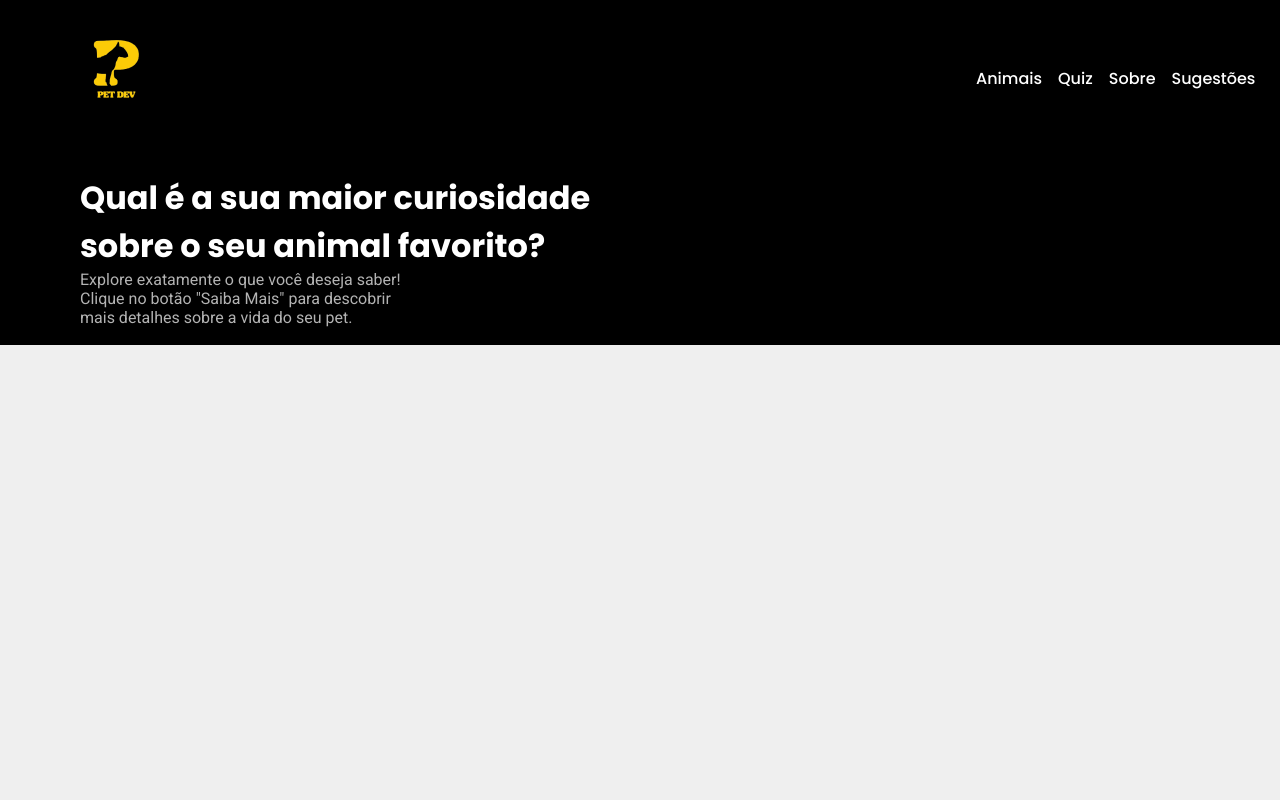
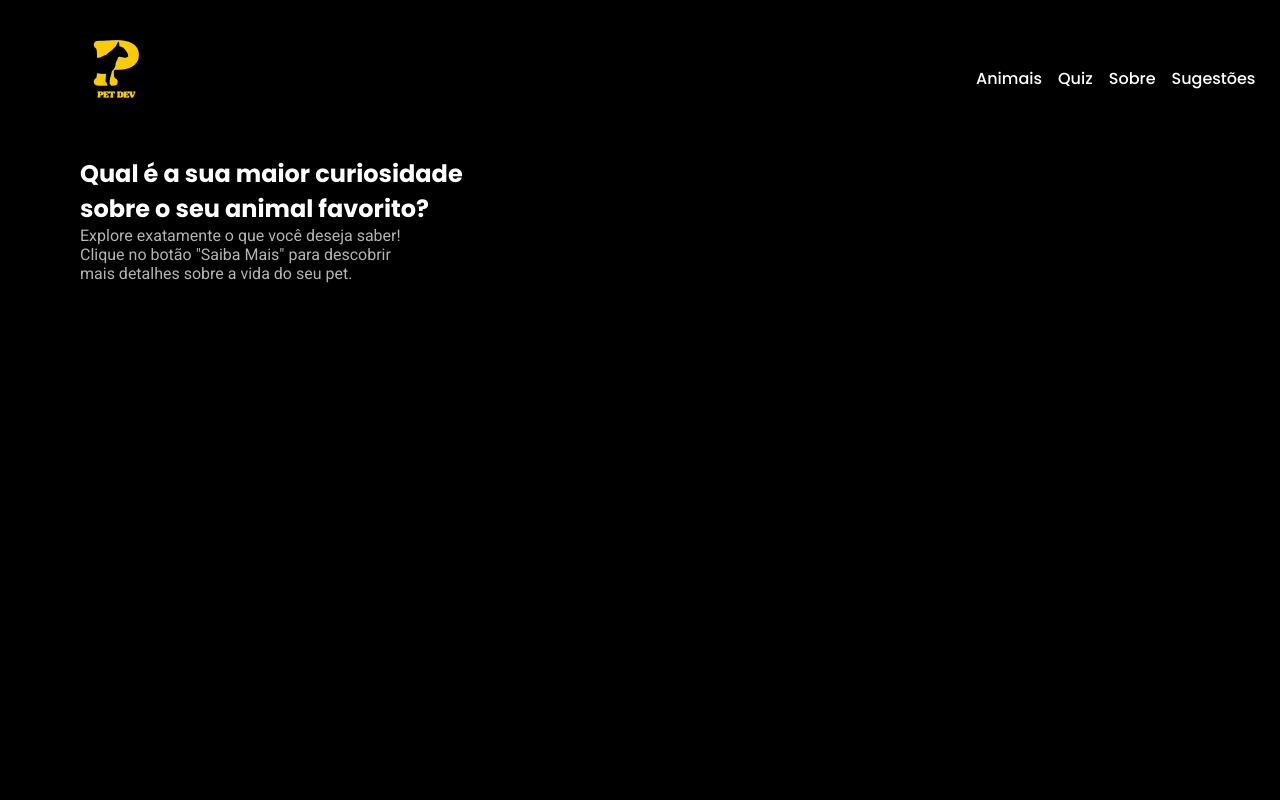
Before and after one commit to J4mily/PetDev, a React (Create React App) app: page / in a window 1280 px wide. Shown: the top 800 px of the page. Built offline with nearby package versions, Linux system fonts and the light colour scheme.

Commit message:
style: inclusão do body na Home

```diff
--- a/public/index.html
+++ b/public/index.html
@@ -7,6 +7,7 @@
     <style>
       @import url('https://fonts.googleapis.com/css2?family=Roboto:ital,wght@0,100;0,300;0,400;0,500;0,700;0,900;1,100;1,300;1,400;1,500;1,700;1,900&display=swap');
       </style>
+
 
     <meta charset="utf-8" />
     <link rel="icon" href="%PUBLIC_URL%/favicon.ico" />
--- a/src/App.js
+++ b/src/App.js
@@ -7,12 +7,14 @@ import Sugestao from './pages/Sugestoes';
 import Navbar from './componentes/navbar/Navbar';
 import Footer from './componentes/footer/Footer';
 
+
 function App() {
   return (
 
 
     <Router>
       <Navbar />
+
 
       <Routes>
         <Route path="/" element={<Home />} />
--- a/src/componentes/navbar/Navbar.module.css
+++ b/src/componentes/navbar/Navbar.module.css
@@ -1,3 +1,13 @@
+.animal {
+    display: flex;
+    height: 18%;
+    justify-content: space-between;
+    background-color: black;
+    padding: 1em;
+    align-items: center;
+    max-width: 100%;
+
+}
 
 .list {
     display: flex;
@@ -23,17 +33,6 @@
     font-weight: 500;
     font-style: normal;
 
-
-}
-.animal {
-    display: flex;
-    height: 18%;
-    justify-content: space-between;
-    background-color: black;
-    padding: 1em;
-    align-items: center;
-    max-width: 100%;
-
 }
 
 .logo {
--- a/src/pages/home/Home.js
+++ b/src/pages/home/Home.js
@@ -1,18 +1,27 @@
-import styles from './Home.module.css';
+import styles from "./Home.module.css";
 
-export const  Home = () => {
-    return(
-    <div>className={styles.container}
+export const Home = () => {
+  return (
+    <body>
+      <section>
+         <div className={styles.titulo_home}>
+            <h1>
+              Qual é a sua maior curiosidade
+              <br />
+              sobre o seu animal favorito?
+            </h1>
+            <p className={styles.texto_home}>
+              Explore exatamente o que você deseja saber!
+              <br />
+              Clique no botão "Saiba Mais" para descobrir
+              <br />
+              mais detalhes sobre a vida do seu pet.
+            </p>
+          </div>
 
-        <div className={styles.titulo_home}>
-            <h1>Qual é a sua maior curiosidade<br />sobre o seu animal favorito?</h1>
-            <p className={styles.texto_home}>
-                Explore exatamente o que você deseja saber!<br />Clique no botão "Saiba Mais" para descobrir<br />
-            mais detalhes sobre a vida do seu pet.</p>
-        </div>
-
-    </div>
-    )
-}
+      </section>
+    </body>
+  );
+};
 
 export default Home;
--- a/src/pages/home/Home.module.css
+++ b/src/pages/home/Home.module.css
@@ -1,5 +1,6 @@
-* {
-    background-color: black;
+body {
+    background-color: #000;
+
 }
 
 .titulo_home{
@@ -7,6 +8,7 @@
     font-weight: 200;
     margin-left: 5em;
     color: #fff;
+
 }
 
 .texto_home {
```
